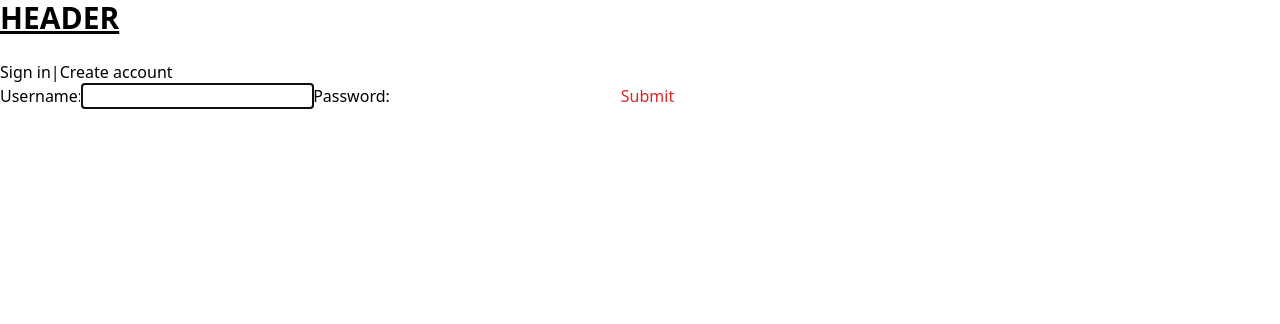
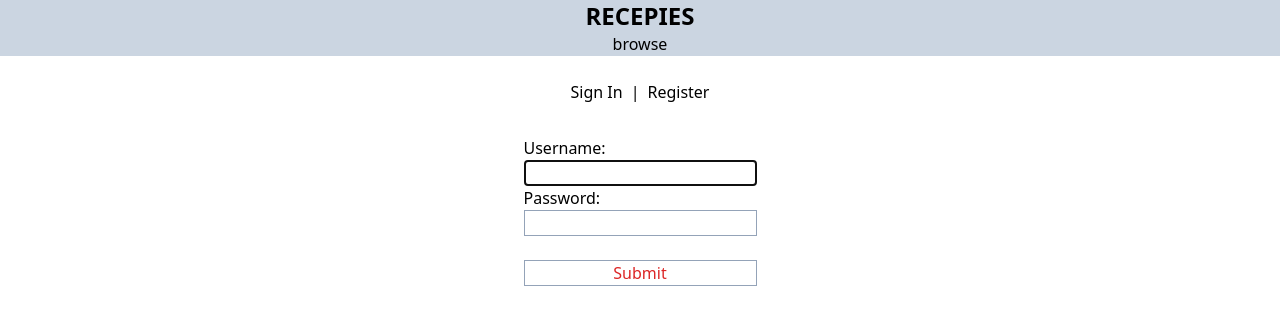
Before and after one commit to fs314/RecepiesApp, a React (Create React App) app in the folder ui/: page /login in a window 1280 px wide. Shown: the top 324 px of the page. Built offline with nearby package versions, Linux system fonts and the light colour scheme.

Commit message:
separate header, tabs components and add css

```diff
--- a/ui/src/App.tsx
+++ b/ui/src/App.tsx
@@ -6,12 +6,13 @@ import Layout from "./components/Layout";
 import RequireAuth from "./components/RequireAuth";
 import Account from "./pages/Account";
 import Browse from "./pages/Browse";
+import Header from "./components/Header";
 
 function App() {
   return (
     <div className="App">
-      <div className="text-3xl font-bold underline">HEADER</div>
       <AuthProvider>
+        <Header />
         <Routes>
           <Route path="/" element={<Layout />}>
             <Route path="/login" element={<LoginAndRegistrationPage />} />
--- /dev/null
+++ b/ui/src/components/Header.tsx
@@ -0,0 +1,27 @@
+import React from "react";
+import { Link } from "react-router-dom";
+
+const headerLinks: string[] = ["/browse"];
+
+const Header = () => {
+  return (
+    <div className="bg-slate-300">
+      <div>
+        <p className="flex justify-center text-2xl font-semibold">RECEPIES</p>
+      </div>
+      <div>
+        {headerLinks.map((link) => {
+          return (
+            <div key={link}>
+              <Link to={link}>
+                <p className="flex justify-center"> {link.split("/")[1]}</p>
+              </Link>
+            </div>
+          );
+        })}
+      </div>
+    </div>
+  );
+};
+
+export default Header;
--- a/ui/src/components/LoginAndRegistrationForm.tsx
+++ b/ui/src/components/LoginAndRegistrationForm.tsx
@@ -35,7 +35,7 @@ const LoginAndRegistrationForm = ({
   return (
     <div>
       <form onSubmit={handleSubmit}>
-        <>
+        <div className={`flex flex-col p-8`}>
           <label htmlFor="username">Username:</label>
           <input
             type="text"
@@ -45,6 +45,7 @@ const LoginAndRegistrationForm = ({
             onChange={(e) => setUser(e.target.value)}
             value={user} //makes it a controlled input. Important to clear up upon submission.
             required
+            className="border border-slate-400"
           />
           <label htmlFor="password">Password:</label>
           <input
@@ -53,6 +54,7 @@ const LoginAndRegistrationForm = ({
             onChange={(e) => setPassword(e.target.value)}
             value={password}
             required
+            className="border border-slate-400"
           />
           {path === "/register" && (
             <>
@@ -63,6 +65,7 @@ const LoginAndRegistrationForm = ({
                 onChange={(e) => setRepeatPassword(e.target.value)}
                 value={repeatPassword}
                 required
+                className="border border-slate-400"
               />
               <label htmlFor="email">Email:</label>
               <input
@@ -71,17 +74,20 @@ const LoginAndRegistrationForm = ({
                 onChange={(e) => setEmail(e.target.value)}
                 value={email}
                 required
+                className="border border-slate-400"
               />
             </>
           )}
           {/* no need to add onClick as it is the only button in the form */}
           <input
-            className={passwordMatch ? "text-green-600" : "text-red-600"}
+            className={`border border-slate-400 my-6 ${
+              passwordMatch ? "text-green-600" : "text-red-600"
+            }`}
             disabled={!passwordMatch && path === "/register"}
             type="submit"
             value="Submit"
           />
-        </>
+        </div>
       </form>
     </div>
   );
--- /dev/null
+++ b/ui/src/components/Tabs.tsx
@@ -0,0 +1,25 @@
+import React from "react";
+import { Link } from "react-router-dom";
+
+type Tab = {
+  name: string;
+  path: string;
+  selected: boolean;
+};
+
+const Tabs = ({ tabs }: { tabs: Tab[] }) => (
+  <>
+    {tabs.map((tab, i) => (
+      <div className={"inline-flex"} key={tab.path}>
+        <Link to={tab.path}>
+          <p className={tab.selected ? "text-black-600" : "text-grey-600"}>
+            {tab.name}
+          </p>
+        </Link>
+        {i + 1 !== tabs.length && <p className="px-2"> | </p>}
+      </div>
+    ))}
+  </>
+);
+
+export default Tabs;
--- a/ui/src/pages/LoginAndRegistrationPage.tsx
+++ b/ui/src/pages/LoginAndRegistrationPage.tsx
@@ -4,12 +4,18 @@ import Notification, { notificationStatus } from "../components/Notification";
 import LoginAndRegistrationForm from "../components/LoginAndRegistrationForm";
 import { LOGIN_URL, REGISTER_URL } from "../config/urlConfig";
 import useAuth from "../context/useAuth";
-import { Link, useLocation, useNavigate } from "react-router-dom";
+import { useLocation, useNavigate } from "react-router-dom";
+import Tabs from "../components/Tabs";
 
 type notification = {
   status: notificationStatus;
   message: string;
 };
+
+const tabsConfig = [
+  { name: "Sign In", path: "/login", selected: false },
+  { name: "Register", path: "/register", selected: false },
+];
 const LoginAndRegistrationPage = () => {
   const { auth, setAuth } = useAuth();
   const navigate = useNavigate();
@@ -116,32 +122,10 @@ const LoginAndRegistrationPage = () => {
         status={notification.status}
         message={notification.message}
       />
-      <div className={"inline-flex"}>
-        <Link to="/login">
-          <p
-            className={
-              location.pathname === "/login"
-                ? "text-black-600"
-                : "text-grey-600"
-            }
-          >
-            Sign in
-          </p>
-        </Link>
-
-        <p> | </p>
-        <Link to="/register">
-          <p
-            className={
-              location.pathname === "/register"
-                ? "text-black-600"
-                : "text-grey-600"
-            }
-          >
-            Create account
-          </p>
-        </Link>
+      <div className="flex justify-center">
+        <Tabs tabs={tabsConfig} />
       </div>
+      <div className="flex justify-center">
         <LoginAndRegistrationForm
           handleSubmit={
             location.pathname === "/login"
@@ -157,6 +141,7 @@ const LoginAndRegistrationPage = () => {
           path={location.pathname}
         />
       </div>
+    </div>
   );
 };
 
```
Lines whose indentation alone changed are shown as unchanged.
